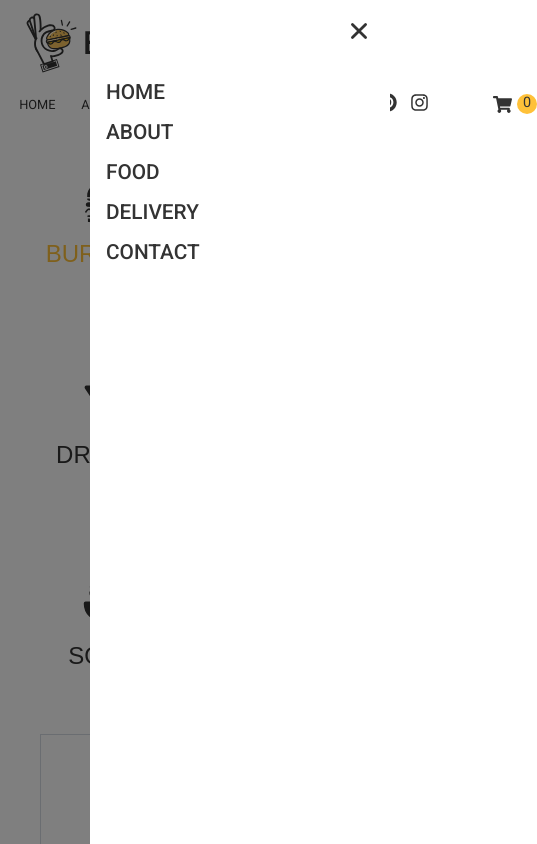
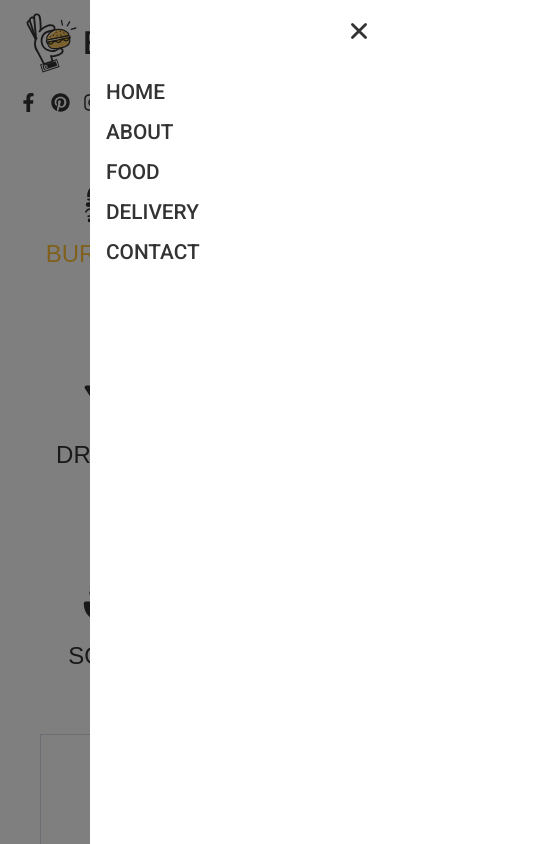
Before and after one commit to jonathan-castro-dev/burgelo, a Next.js app: page / in a window 390 px wide. Shown: the top 844 px of the page, 537 px wide, since content can reach past the window. Built offline with nearby package versions, Linux system fonts and the light colour scheme.

Commit message:
style: create responsive style

```diff
--- a/src/components/NavMenu/page.tsx
+++ b/src/components/NavMenu/page.tsx
@@ -1,12 +1,11 @@
 import { CartWidget } from '../CartWidget/page'
 import { FaFacebookF, FaPinterest, FaInstagram } from 'react-icons/fa'
 
-import { Flex, SocialLinks } from './styles'
+import { Flex } from './styles'
 
 export function NavMenu() {
   return (
     <Flex>
-      <div className="sr-only"></div>
       <ul>
         <a href="">
           <li>home</li>
@@ -24,8 +23,7 @@ export function NavMenu() {
           <li>contact</li>
         </a>
       </ul>
-      <div className="secondary-menu">
-        <SocialLinks>
+      <div className="social-menu">
         <a href="">
           <FaFacebookF color="#333333" size={19} />
         </a>
@@ -35,9 +33,8 @@ export function NavMenu() {
         <a href="">
           <FaInstagram color="#333333" size={19} />
         </a>
-        </SocialLinks>
+      </div>
       <CartWidget />
-      </div>
     </Flex>
   )
 }
--- a/src/components/NavMenu/styles.ts
+++ b/src/components/NavMenu/styles.ts
@@ -3,16 +3,24 @@ import { styled } from '@/../stitches.config'
 export const Flex = styled('div', {
   display: 'flex',
   alignItems: 'center',
-  justifyContent: 'space-between',
   marginTop: '1rem',
-  '& .sr-only': {
-    width: '10rem',
+  '@sm': {
+    justifyContent: 'space-between',
+  },
+  '@md': {
+    justifyContent: 'flex-end',
   },
   '& ul': {
-    display: 'flex',
-    alignItems: 'center',
-    gap: '1.6rem',
-    listStyle: 'none',
+    '@sm': {
+      display: 'none',
+    },
+    '@md': {
+      display: 'flex',
+      alignItems: 'center',
+      gap: '1.6rem',
+      marginRight: '20rem',
+      listStyle: 'none',
+    },
   },
   '& ul a': {
     textDecoration: 'none',
@@ -24,19 +32,13 @@ export const Flex = styled('div', {
   '& ul a:hover': {
     color: '$yellow',
   },
-  '& .secondary-menu': {
-    display: 'flex',
-    alignItems: 'center',
-    gap: '4rem',
+  '& .social-menu': {
+    marginRight: '4rem',
+    '& a + a': {
+      marginLeft: '0.8rem',
+    },
+    '& a svg:hover': {
+      fill: '$yellow',
+    },
   },
 })
-
-export const SocialLinks = styled('div', {
-  display: 'flex',
-  alignItems: 'center',
-  justifyContent: 'space-between',
-  gap: '0.8rem',
-  '& svg:hover': {
-    fill: '$yellow',
-  },
-})
```
Lines whose indentation alone changed are shown as unchanged.
